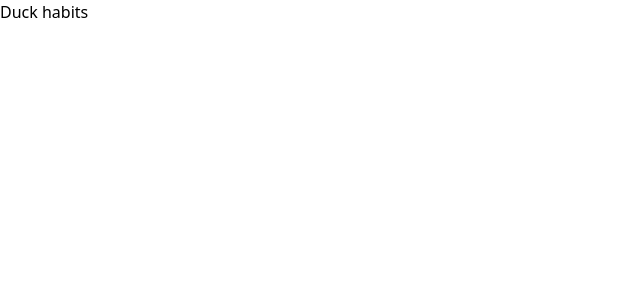
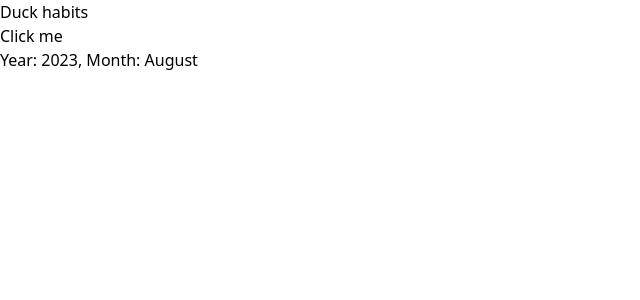
Before and after one commit to Readpato/duck-habits, a React (Vite) app: page / in a window 1280 px wide. Shown: the top 300 px of the page, without its empty margins (0-640 px from the left). Built offline with nearby package versions, Linux system fonts and the light colour scheme.

Commit message:
feat(App): add initial logic

```diff
--- a/src/App.tsx
+++ b/src/App.tsx
@@ -1,5 +1,48 @@
+import { useEffect, useState } from 'react'
+
+interface Date {
+  month: string
+  year: number
+}
+
 function App() {
-  return <h1>Duck habits</h1>
+  const [date, setDate] = useState<Date>(null)
+  const getTime = () => {
+    const months = [
+      'January',
+      'February',
+      'March',
+      'April',
+      'May',
+      'June',
+      'July',
+      'August',
+      'September',
+      'October',
+      'November',
+      'December',
+    ]
+    const month = months[new Date().getMonth()]
+    const year = new Date().getFullYear()
+    setDate({ month, year })
+  }
+
+  useEffect(() => {
+    setTimeout(() => {
+      getTime()
+    }, 5000)
+  }, [])
+
+  return (
+    <main>
+      <h1>Duck habits</h1>
+      <button onClick={getTime}>Click me</button>
+      <p>
+        {date === null && 'Loading'}
+        {date !== null && `Year: ${date.year}, Month: ${date.month}`}
+      </p>
+    </main>
+  )
 }
 
 export default App
```
